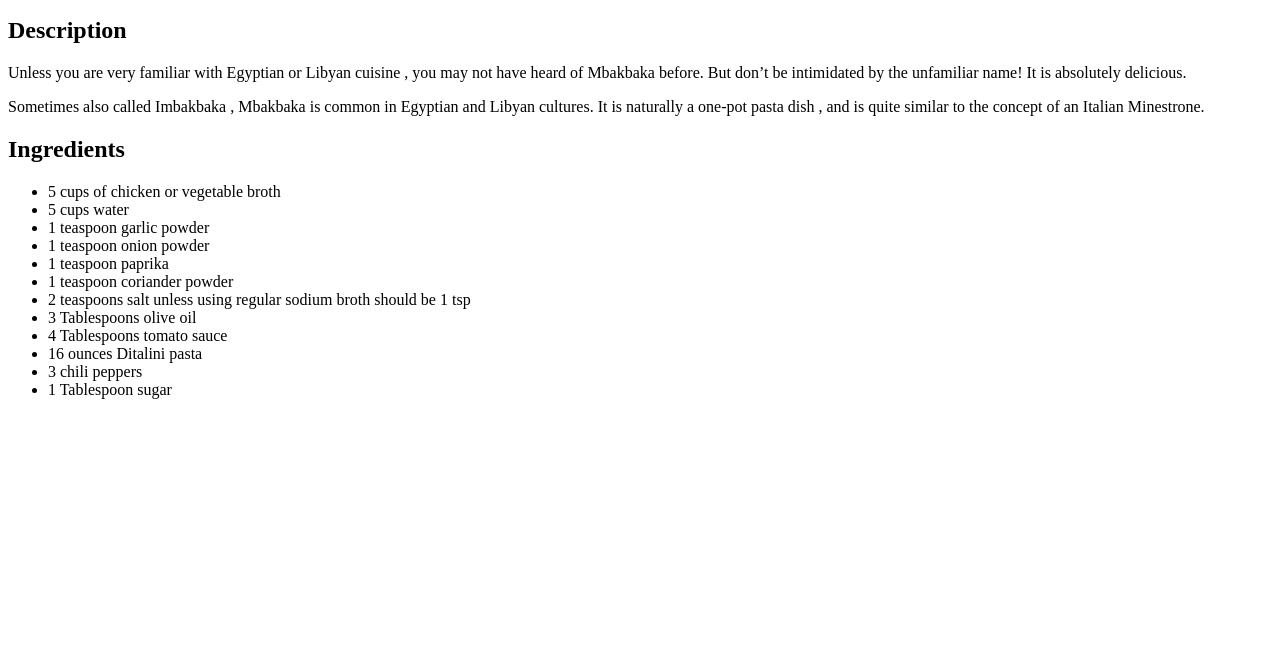
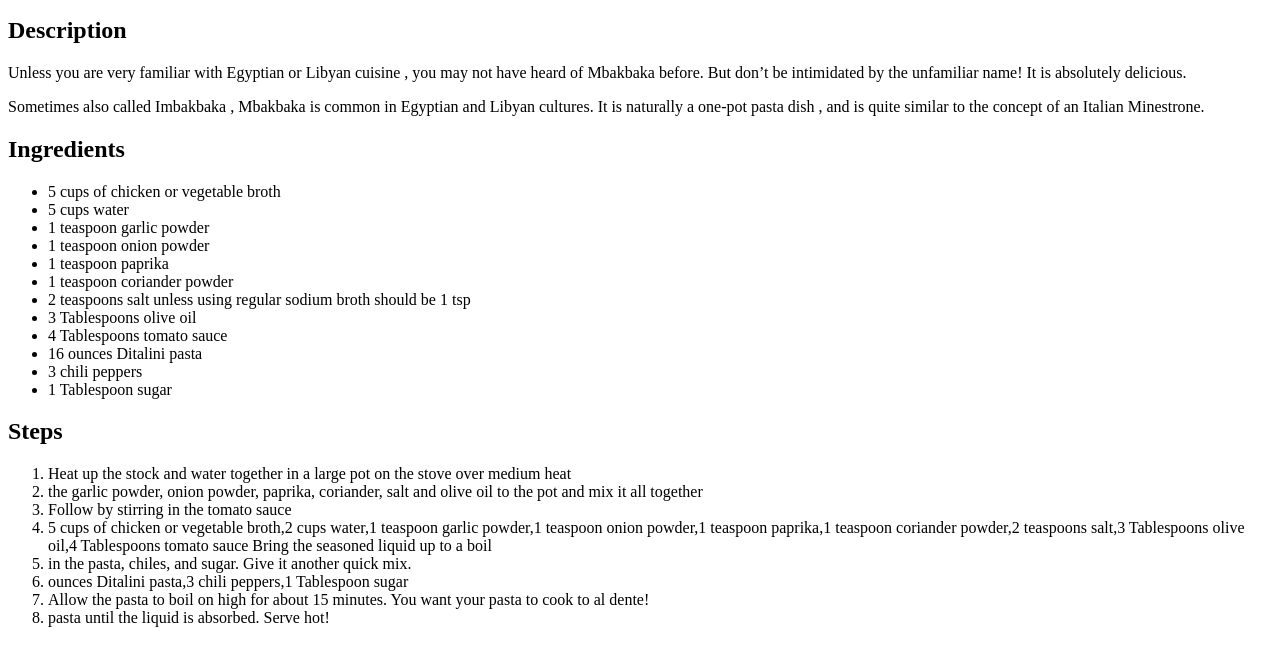
Before and after one commit to Wisey64/odin-recipes, a plain HTML site: page index.html in a window 1280 px wide. Shown: the part 101-766 px from the top of the page. Drawn offline with Linux system fonts and the light colour scheme.

Commit message:
just finished the project

```diff
--- a/index.html
+++ b/index.html
@@ -38,6 +38,17 @@
             <li>3 chili peppers</li>
             <li>1 Tablespoon sugar</li>
         </ul>
-
+        <h2>Steps</h2>
+        <ol>
+            <li>Heat up the stock and water together in a large pot on the stove over medium heat</li>
+             <li> the garlic powder, onion powder, paprika, coriander, salt and olive oil to the pot and mix it all together</li>
+             <li> Follow by stirring in the tomato sauce</li>
+               <li> 5 cups of chicken or vegetable broth,2 cups water,1 teaspoon garlic powder,1 teaspoon onion powder,1 teaspoon paprika,1 teaspoon coriander powder,2 teaspoons salt,3 Tablespoons olive oil,4 Tablespoons tomato sauce
+                Bring the seasoned liquid up to a boil</li>
+                 <li> in the pasta, chiles, and sugar. Give it another quick mix.</li>
+                <li> ounces Ditalini pasta,3 chili peppers,1 Tablespoon sugar</li>
+                <li>Allow the pasta to boil on high for about 15 minutes. You want your pasta to cook to al dente!</li>
+                <li> pasta until the liquid is absorbed. Serve hot!</li>
+        </ol>
 </body>
 </html>
```
Lines whose indentation alone changed are shown as unchanged.
